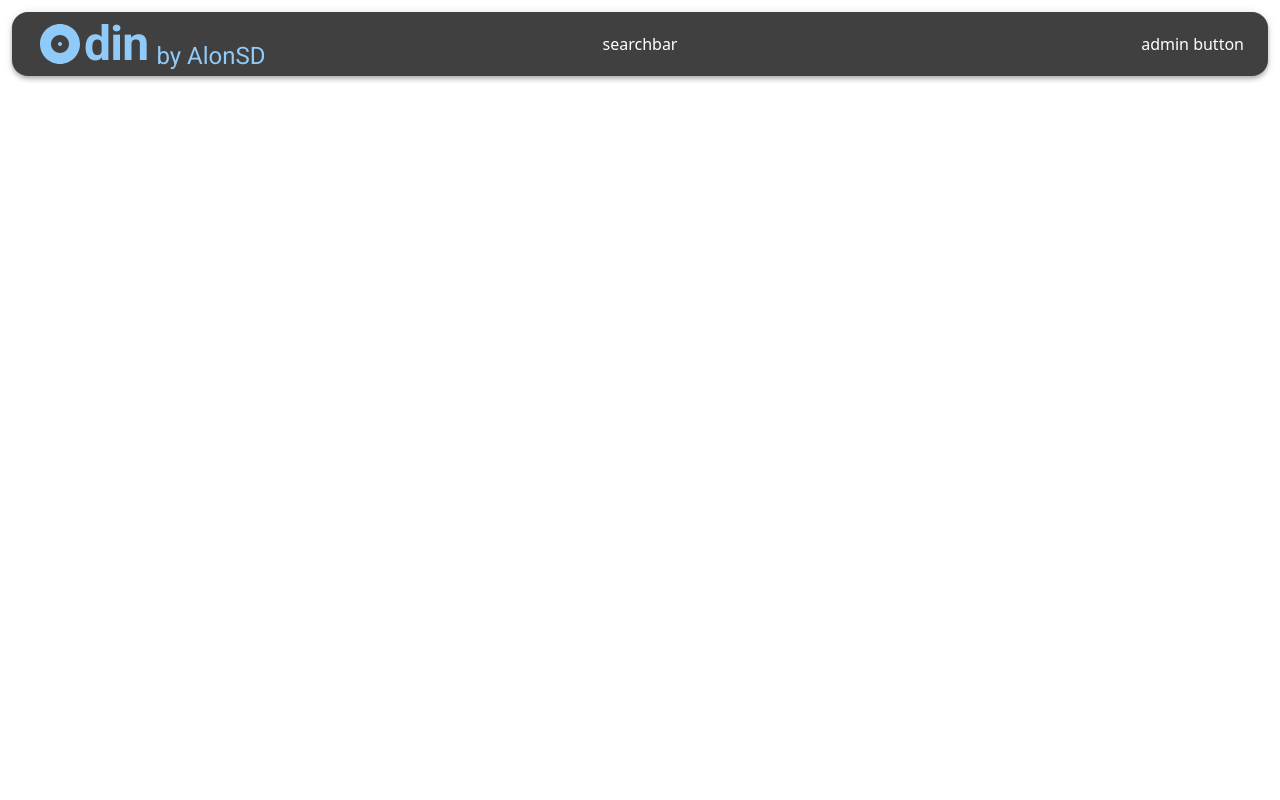
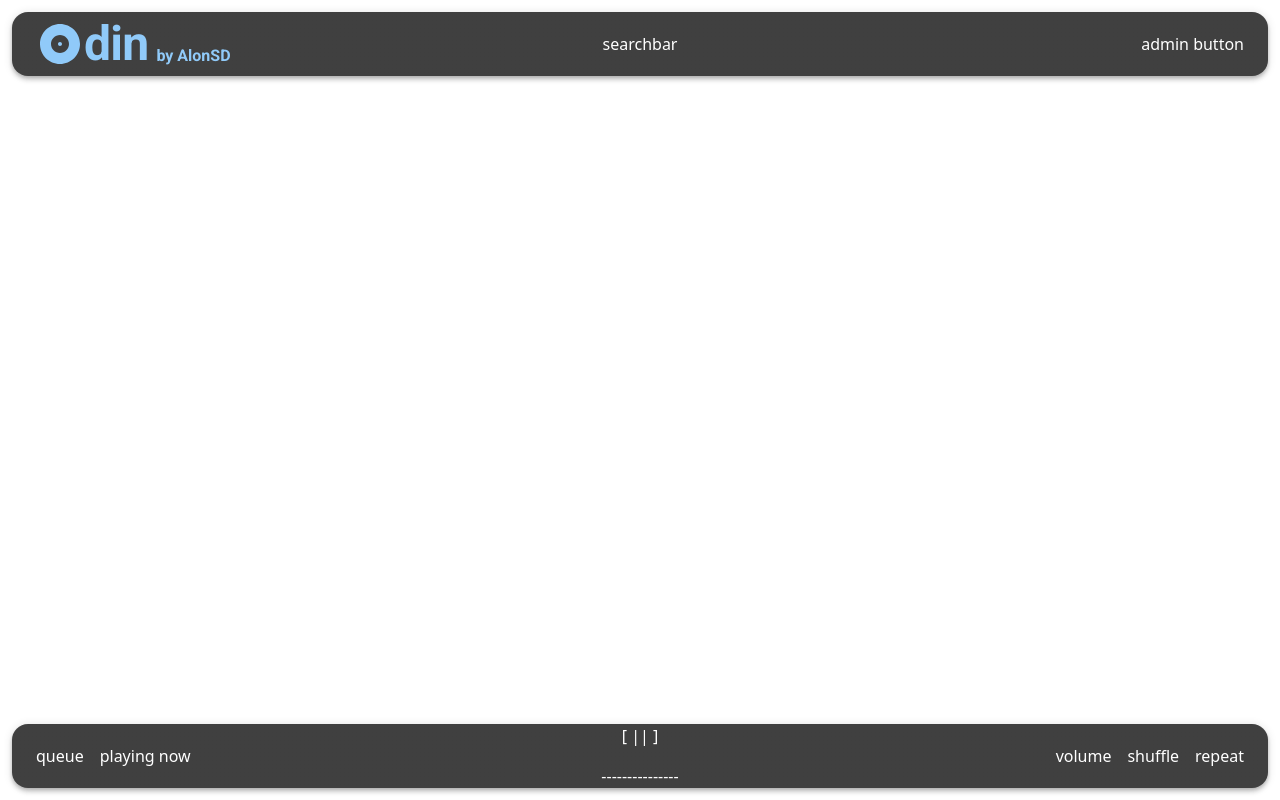
Before and after one commit to alonshuld/musicplayer, a React (Vite) app: page / in a window 1280 px wide. Built offline with nearby package versions, Linux system fonts and the light colour scheme.

Commit message:
added footer

```diff
--- a/src/App.tsx
+++ b/src/App.tsx
@@ -1,6 +1,7 @@
 import { createTheme, ThemeProvider } from "@mui/material/styles";
 import { Header } from "./components/common/Header";
 import { Logo } from "./components/common/Logo";
+import { Footer } from "./components/common/Footer";
 
 import "./App.css";
 
@@ -17,6 +18,10 @@ const theme = createTheme({
       fontSize: "3rem",
       fontWeight: 600,
     },
+    h5: {
+      fontSize: "1rem",
+      fontWeight: 600,
+    },
   },
 });
 
@@ -28,6 +33,11 @@ function App() {
         center={[<div>searchbar</div>]}
         right={[<div>admin button</div>]}
       />
+      <Footer
+        left={[<div>queue</div>, <div>playing now</div>]}
+        center={[<span>[ || ]</span>, <div>---------------</div>]}
+        right={[<div>volume</div>, <div>shuffle</div>, <div>repeat</div>]}
+      />
     </ThemeProvider>
   );
 }
--- /dev/null
+++ b/src/components/common/Footer.tsx
@@ -0,0 +1,47 @@
+import { type FC, type ReactNode } from "react";
+import { AppBar, Toolbar, Box } from "@mui/material";
+
+export interface HeaderProps {
+  left?: ReactNode[];
+  center?: ReactNode[];
+  right?: ReactNode[];
+}
+
+export const Footer: FC<HeaderProps> = ({ left, center, right }) => {
+  return (
+    <AppBar
+      position="fixed"
+      enableColorOnDark
+      color="secondary"
+      sx={{
+        top: "auto",
+        bottom: 0,
+        borderRadius: 4,
+        height: 64,
+        margin: 1.5,
+        width: `calc(100% - 24px)`, // 2*margin (2 * 12px = 12px * 2 sides = 24px)
+      }}
+    >
+      <Toolbar sx={{ display: "flex", justifyContent: "space-between", px: 3 }}>
+        <Box sx={{ display: "flex", gap: 2, alignItems: "center" }}>{left}</Box>
+        <Box
+          sx={{
+            position: "absolute",
+            top: "50%",
+            left: "50%",
+            transform: "translate(-50%, -50%)",
+            display: "flex",
+            gap: 2,
+            alignItems: "center",
+            flexDirection: "column",
+          }}
+        >
+          {center}
+        </Box>
+        <Box sx={{ display: "flex", gap: 2, alignItems: "center" }}>
+          {right}
+        </Box>
+      </Toolbar>
+    </AppBar>
+  );
+};
```
